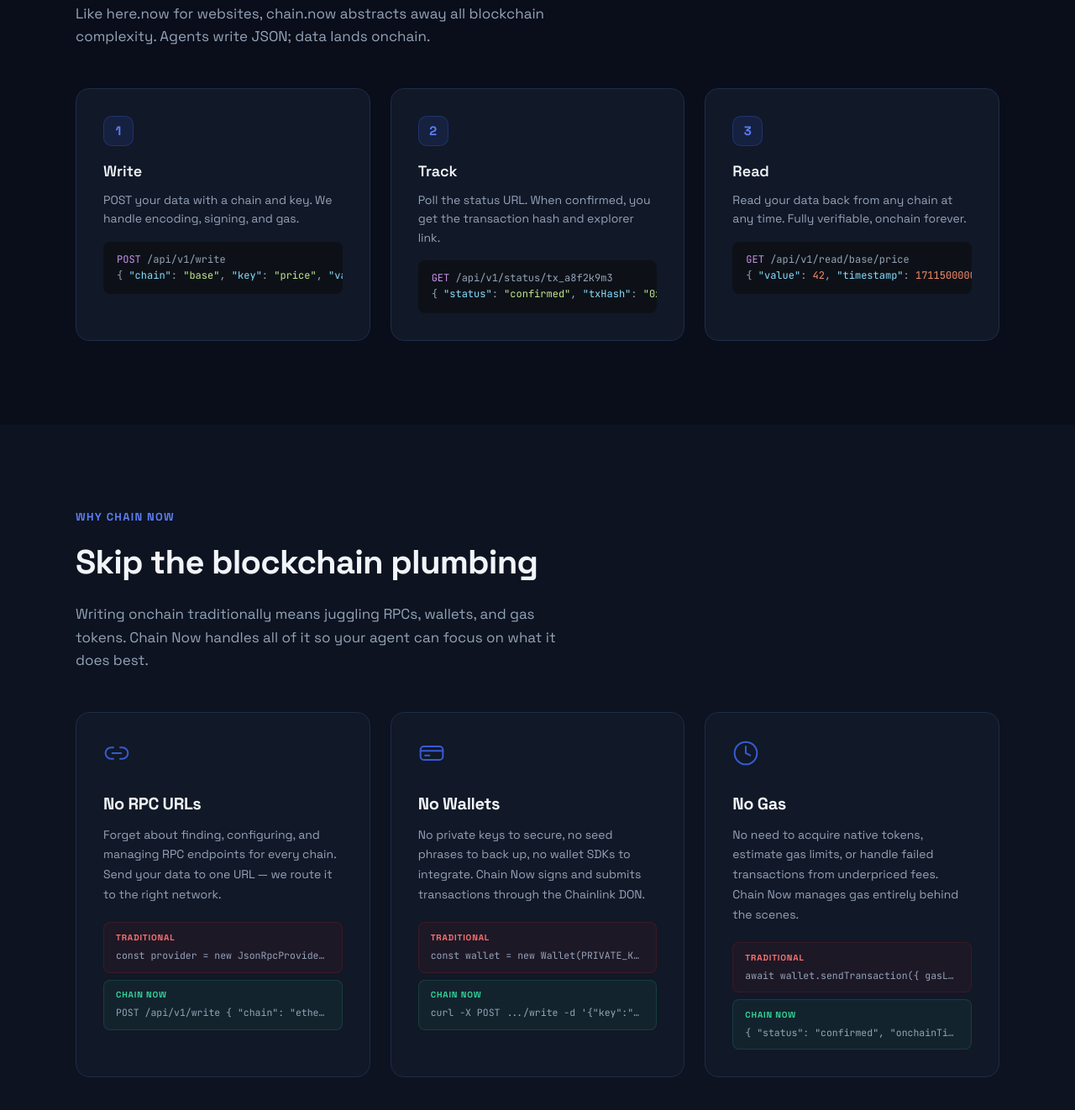
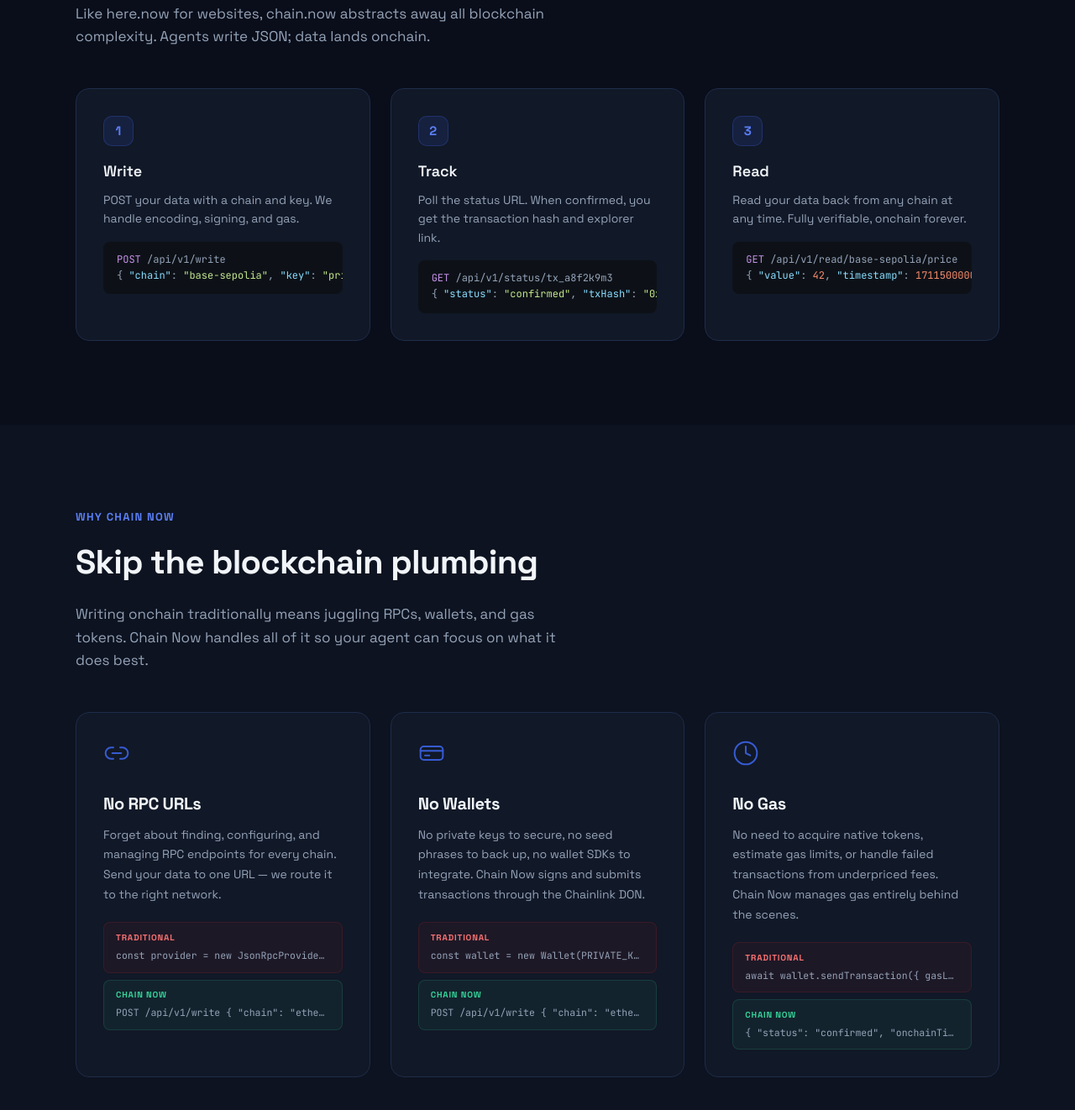
Before and after one commit to glcll/chain-now, a website: page public/index.html in a window 1280 px wide. Shown: the part 1348-2670 px from the top of the page at 84% size. Drawn offline with Linux system fonts and the light colour scheme.

Commit message:
Fix landing page code examples: use live chains, add missing chain field

```diff
--- a/public/index.html
+++ b/public/index.html
@@ -1002,7 +1002,7 @@
           <div class="flow-step">1</div>
           <h3>Write</h3>
           <p>POST your data with a chain and key. We handle encoding, signing, and gas.</p>
-          <code><span class="kw">POST</span> /api/v1/write<br>{ <span class="key">"chain"</span>: <span class="str">"base"</span>, <span class="key">"key"</span>: <span class="str">"price"</span>, <span class="key">"value"</span>: <span class="num">42</span> }</code>
+          <code><span class="kw">POST</span> /api/v1/write<br>{ <span class="key">"chain"</span>: <span class="str">"base-sepolia"</span>, <span class="key">"key"</span>: <span class="str">"price"</span>, <span class="key">"value"</span>: <span class="num">42</span> }</code>
         </div>
 
         <div class="flow-card animate-in delay-1">
@@ -1016,7 +1016,7 @@
           <div class="flow-step">3</div>
           <h3>Read</h3>
           <p>Read your data back from any chain at any time. Fully verifiable, onchain forever.</p>
-          <code><span class="kw">GET</span> /api/v1/read/base/price<br>{ <span class="key">"value"</span>: <span class="num">42</span>, <span class="key">"timestamp"</span>: <span class="num">1711500000</span> }</code>
+          <code><span class="kw">GET</span> /api/v1/read/base-sepolia/price<br>{ <span class="key">"value"</span>: <span class="num">42</span>, <span class="key">"timestamp"</span>: <span class="num">1711500000</span> }</code>
         </div>
       </div>
     </div>
@@ -1072,7 +1072,7 @@
             </div>
             <div class="compare-after">
               <span class="compare-label">Chain Now</span>
-              <code>curl -X POST .../write -d '{"key":"x","value":42}'</code>
+              <code>POST /api/v1/write { "chain": "ethereum-sepolia", "key":"x","value":42 }</code>
             </div>
           </div>
         </div>
```
